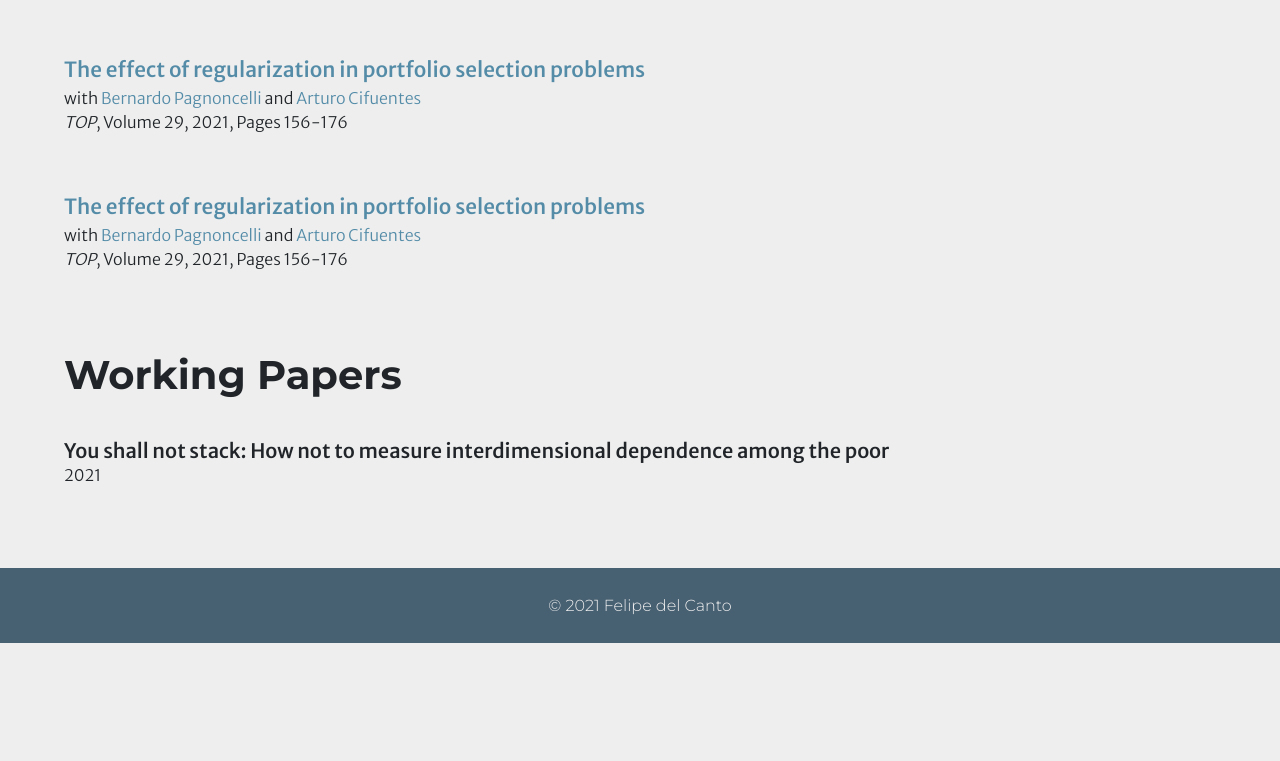
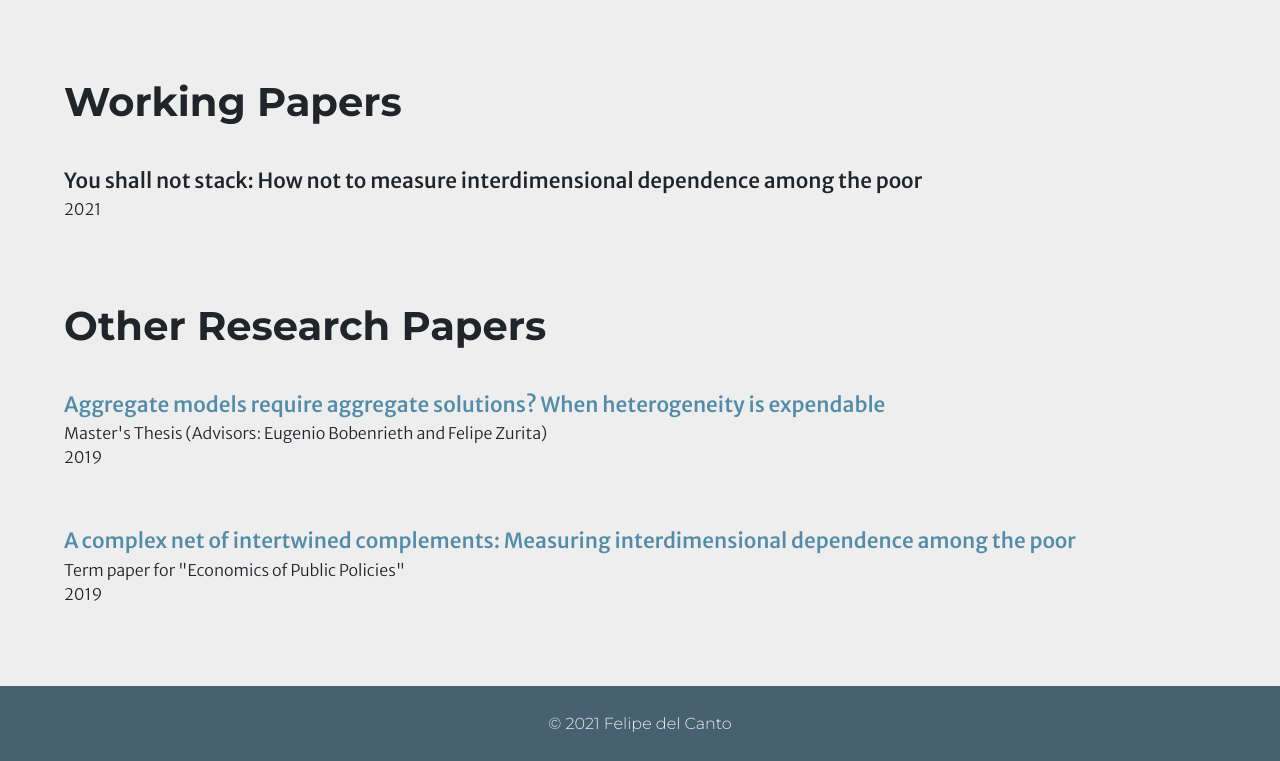
Before and after one commit to pipeton8/pipeton8.github.io, a plain HTML site: page index.html in a window 1280 px wide. Shown: the part 1010-1771 px from the top of the page. Before the commit the page ends 1653 px from the top, so only its background shows below. Drawn offline with nearby package versions, Linux system fonts and the light colour scheme.

Commit message:
Add documents and complete Research Section

```diff
--- a/css/styles.css
+++ b/css/styles.css
@@ -221,10 +221,6 @@ h1, h2, h3, h4, h5, h6 {
   font-weight:
 }
 
-.course-container .card-footer {
-  padding-bottom: 5%;
-}
-
 /* @Courses Section */
 /* @Footer Section */
 #footer {
--- a/index.html
+++ b/index.html
@@ -111,7 +111,7 @@
           state-of-the-art Machine and Deep learning algorithms to make sense of unstructured data like text, images, videos, or sounds; 2) learn how to make causal inference with these tools, and 3) understand the role of these techniques in our
           society, specifically how they preserve our biases.
         </p>
-        <p>You can look at my <a href="https://github.com/pipeton8/CV/blob/master/CV/Felipe%20Del%20Canto%20CV.pdf">CV here</a>.</p>
+        <p>You can look at my <a href="documents/Felipe%20Del%20Canto%20CV.pdf">CV here</a>.</p>
       </div>
     </div>
   </section>
@@ -120,14 +120,16 @@
   <!-- @ Research Section -->
   <section class="left-aligned-section" id="research">
     <div class="container-fluid section-container">
+
+      <!-- @Published Papers -->
       <div class="research-subsection">
-
         <h1 class="section-title">Published Papers</h1>
 
+        <!-- @The effect of regularization in portfolio selection problems -->
         <div class="research-element">
           <div class="mr-auto paper-title">
             <a class="paper-link"
-              href="https://www.google.com/url?sa=t&rct=j&q=&esrc=s&source=web&cd=&cad=rja&uact=8&ved=2ahUKEwi20O2Yk530AhWukHIEHS_hBVoQFnoECAkQAQ&url=https%3A%2F%2Flink.springer.com%2Farticle%2F10.1007%2Fs11750-020-00578-7&usg=AOvVaw39uCs8L6jrjrceWZHTlXiB">
+              href="https://link.springer.com/article/10.1007/s11750-020-00578-7">
               The effect of regularization in portfolio selection problems
             </a>
           </div>
@@ -138,52 +140,56 @@
             <i>TOP</i>, Volume 29, 2021, Pages 156-176
           </div>
         </div>
-
-        <div class="research-element">
-          <div class="mr-auto paper-title">
-            <a class="paper-link"
-              href="https://www.google.com/url?sa=t&rct=j&q=&esrc=s&source=web&cd=&cad=rja&uact=8&ved=2ahUKEwi20O2Yk530AhWukHIEHS_hBVoQFnoECAkQAQ&url=https%3A%2F%2Flink.springer.com%2Farticle%2F10.1007%2Fs11750-020-00578-7&usg=AOvVaw39uCs8L6jrjrceWZHTlXiB">
-              The effect of regularization in portfolio selection problems
-            </a>
-          </div>
-          <div class="mr-auto paper-collaborators">
-            with <a class="collaborator-link" href="https://www.researchgate.net/profile/Bernardo-Pagnoncelli">Bernardo Pagnoncelli</a> and <a class="collaborator-link" href="https://arturocifuentes.com/">Arturo Cifuentes</a>
-          </div>
-          <div class="mr-auto paper-journal">
-            <i>TOP</i>, Volume 29, 2021, Pages 156-176
-          </div>
-        </div>
-
-        <div class="research-element">
-          <div class="mr-auto paper-title">
-            <a class="paper-link"
-              href="https://www.google.com/url?sa=t&rct=j&q=&esrc=s&source=web&cd=&cad=rja&uact=8&ved=2ahUKEwi20O2Yk530AhWukHIEHS_hBVoQFnoECAkQAQ&url=https%3A%2F%2Flink.springer.com%2Farticle%2F10.1007%2Fs11750-020-00578-7&usg=AOvVaw39uCs8L6jrjrceWZHTlXiB">
-              The effect of regularization in portfolio selection problems
-            </a>
-          </div>
-          <div class="mr-auto paper-collaborators">
-            with <a class="collaborator-link" href="https://www.researchgate.net/profile/Bernardo-Pagnoncelli">Bernardo Pagnoncelli</a> and <a class="collaborator-link" href="https://arturocifuentes.com/">Arturo Cifuentes</a>
-          </div>
-          <div class="mr-auto paper-journal">
-            <i>TOP</i>, Volume 29, 2021, Pages 156-176
-          </div>
-        </div>
-
       </div>
 
-
+      <!-- @Working Papers -->
       <div class="research-subsection">
         <h1 class="section-title">Working Papers</h1>
 
+        <!-- @You shall not stack: How not to measure interdimensional dependence among the poor -->
         <div class="research-element">
           <div class="mr-auto paper-title">
-            <h5>You shall not stack: How not to measure interdimensional dependence among the poor</h5>
+            You shall not stack: How not to measure interdimensional dependence among the poor
             </a>
           </div>
           <div class="mr-auto paper-journal">
             2021
           </div>
         </div>
+      </div>
+
+      <!-- @Other Research Papers -->
+      <div class="research-subsection">
+        <h1 class="section-title">Other Research Papers</h1>
+
+        <!-- @Aggregate models require aggregate solutions? When heterogeneity is expendable -->
+        <div class="research-element">
+          <div class="mr-auto paper-title">
+            <a class="paper-link" href="https://economia.uc.cl/wp-content/uploads/2020/01/tesis-DelCanto-2019.pdf">Aggregate models require aggregate solutions? When heterogeneity is expendable</a>
+            </a>
+          </div>
+          <div class="mr-auto paper-collaborators">
+            Master's Thesis (Advisors: Eugenio Bobenrieth and Felipe Zurita)
+          </div>
+          <div class="mr-auto paper-journal">
+            2019
+          </div>
+        </div>
+
+        <!-- @Aggregate models require aggregate solutions? When heterogeneity is expendable -->
+        <div class="research-element">
+          <div class="mr-auto paper-title">
+            <a class="paper-link" href="documents/Interdimensional dependence.pdf">A complex net of intertwined complements: Measuring interdimensional dependence among the poor</a>
+            </a>
+          </div>
+          <div class="mr-auto paper-collaborators">
+            Term paper for "Economics of Public Policies"
+          </div>
+          <div class="mr-auto paper-journal">
+            2019
+          </div>
+        </div>
+
       </div>
     </div>
   </section>
```
Also changed, not shown: teaching.html (+9 -8 lines), 3 other files.
